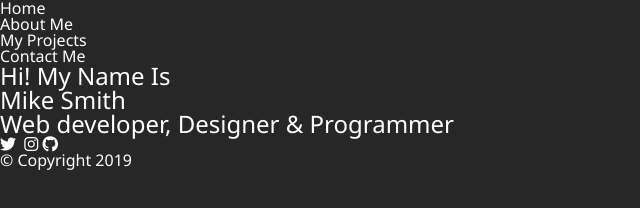
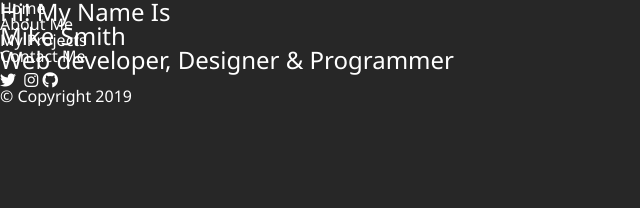
Before and after one commit to nic-dgl203-2021FA/assignment4b-peterhoefgen, a plain HTML site: page index.html in a window 1280 px wide. Shown: the whole page, without its empty margins (0-640 px from the left). Drawn offline with Linux system fonts and the light colour scheme; some icons are missing.

Commit message:
Add header position and z-index styles

```diff
--- a/main.scss
+++ b/main.scss
@@ -15,3 +15,9 @@ a {
     color: #fff;
     text-decoration: none;
 }
+
+header {
+    position: fixed;
+    z-index: 2;
+
+}
```
Also changed, not shown: main.css, main.min.css, 2 other files.
